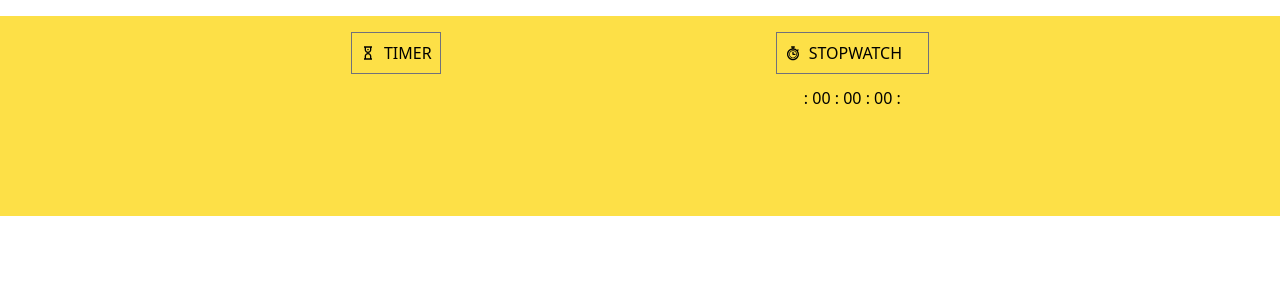
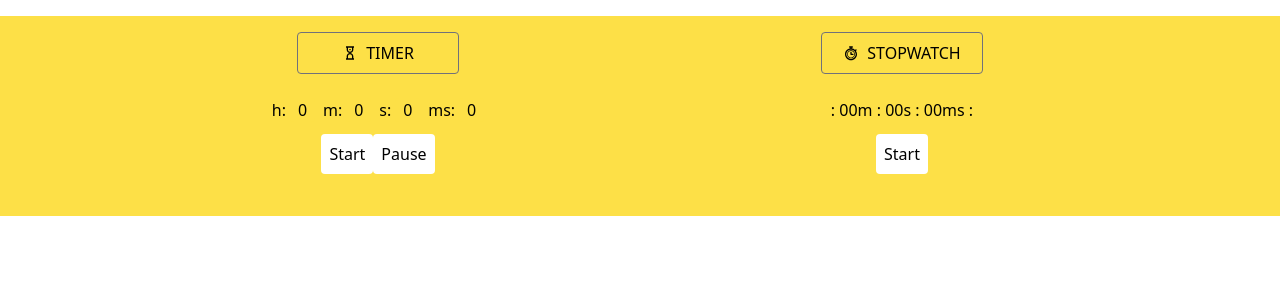
Before and after one commit to bajorunaitej/BIT-react, a React (Vite) app in the folder timeris/: page / in a window 1280 px wide. Shown: the top 300 px of the page. Built offline with nearby package versions, Linux system fonts and the light colour scheme.

Commit message:
timer display and buttons

```diff
--- a/timeris/src/App.jsx
+++ b/timeris/src/App.jsx
@@ -7,9 +7,9 @@ import Stopwatch from "./components/Stopwatch";
 function App() {
   return (
     <>
-      <div className="container mx-auto bg-yellow-300 min-h-[200px] p-4 mt-4 flex justify-evenly">
-        <div>
-          <p className="flex items-center gap-2 cursor-pointer border border-zinc-500 p-2">
+      <div className="container  flex justify-evenly mx-auto bg-yellow-300 min-h-[200px] p-4 mt-4">
+        <div className="flex flex-col items-center w-fit">
+          <p className="flex items-center justify-center align-top min-w-fit w-[50%] gap-2 cursor-pointer border border-zinc-500 p-2 rounded">
             <span>
               <CgSandClock />
             </span>
@@ -17,8 +17,8 @@ function App() {
           </p>
           <Timer />
         </div>
-        <div>
-          <p className="flex items-center gap-2 cursor-pointer border border-zinc-500 p-2">
+        <div className="flex flex-col items-center w-fit">
+          <p className="flex items-center justify-center align-top min-w-fit w-[50%] gap-2 cursor-pointer border border-zinc-500 p-2 rounded">
             <span>
               <TiStopwatch />
             </span>
--- a/timeris/src/components/Stopwatch.jsx
+++ b/timeris/src/components/Stopwatch.jsx
@@ -5,7 +5,7 @@ import { useState } from "react";
 export default function Stopwatch() {
   const [time, setTime] = useState({ ms: 0, s: 0, m: 0, h: 0 });
   const [interv, setInterv] = useState();
-  //   const [status, setStatus] = useState(0);
+  const [status, setStatus] = useState(0);
 
   //   not started = 0
   //   started = 1
@@ -13,7 +13,7 @@ export default function Stopwatch() {
 
   const start = () => {
     run();
-    // setStatus(1);
+    setStatus(1);
     setInterv(setInterval(run, 10));
   };
 
@@ -41,22 +41,22 @@ export default function Stopwatch() {
 
   const stop = () => {
     clearInterval(interv);
-    // setStatus(2);
+    setStatus(2);
   };
 
   const reset = () => {
     clearInterval(interv);
-    // setStatus(0);
+    setStatus(0);
     setTime({ ms: 0, s: 0, m: 0, h: 0 });
   };
 
   const resume = () => start();
 
   return (
-    <div className="m-3">
+    <div className="flex flex-col min-w-[300px] items-center m-3">
       <StopwatchDisplay time={time} />
       <StopwatchBtn
-        // status={status}
+        status={status}
         start={start}
         stop={stop}
         reset={reset}
--- a/timeris/src/components/Stopwatch/StopwatchBtn.jsx
+++ b/timeris/src/components/Stopwatch/StopwatchBtn.jsx
@@ -35,7 +35,7 @@ export default function StopwatchBtn(props) {
       {props.status === 2 ? (
         <div className="flex gap-4">
           <button
-            className="bg-[#fff] p-2 rounded hover:text-white hover:bg-[#7e3131] transition duration-200 ease-in-out"
+            className="bg-[#fff] p-2 rounded hover:text-white hover:bg-[#076d07] transition duration-200 ease-in-out"
             onClick={props.resume}
           >
             Resume
--- a/timeris/src/components/Stopwatch/StopwatchDisplay.jsx
+++ b/timeris/src/components/Stopwatch/StopwatchDisplay.jsx
@@ -6,17 +6,25 @@ export default function StopwatchDisplay(props) {
     if (props.time.h === 0) return "";
     else
       return (
-        <span>{props.time.h >= 10 ? props.time.h : "0" + props.time.h}</span>
+        <span>
+          {props.time.h >= 10 ? props.time.h : "0" + props.time.h + "h"}
+        </span>
       );
   };
   return (
     <div className="m-3">
       {h()}&nbsp;:&nbsp;
-      <span>{props.time.m >= 10 ? props.time.m : "0" + props.time.m}</span>
+      <span>
+        {props.time.m >= 10 ? props.time.m : "0" + props.time.m + "m"}
+      </span>
       &nbsp;:&nbsp;
-      <span>{props.time.s >= 10 ? props.time.s : "0" + props.time.s}</span>
+      <span>
+        {props.time.s >= 10 ? props.time.s : "0" + props.time.s + "s"}
+      </span>
       &nbsp;:&nbsp;
-      <span>{props.time.ms >= 10 ? props.time.ms : "0" + props.time.ms}</span>
+      <span>
+        {props.time.ms >= 10 ? props.time.ms : "0" + props.time.ms + "ms"}
+      </span>
       &nbsp;:&nbsp;
     </div>
   );
--- a/timeris/src/components/Timer.jsx
+++ b/timeris/src/components/Timer.jsx
@@ -1,11 +1,64 @@
 import TimerDisplay from "./Timer/TimerDisplay";
 import TimerBtn from "./Timer/TimerBtn";
+import { useState, useEffect } from "react";
 
 export default function Timer() {
+  const [hours, setHours] = useState(0);
+  const [minutes, setMinutes] = useState(0);
+  const [seconds, setSeconds] = useState(0);
+  const [miliSec, setMiliSec] = useState(0);
+  const [isRunning, setIsRunning] = useState(null);
+
+  useEffect(() => {
+    let interval;
+    if (isRunning) {
+      interval = setInterval(() => {
+        if (miliSec > 0) {
+          setMiliSec((miliSec) => {
+            miliSec - 1;
+          });
+        } else if (seconds > 0) {
+          setSeconds((seconds) => seconds - 1);
+          setMiliSec(99);
+        } else if (minutes > 0) {
+          setMinutes((minutes) => minutes - 1);
+          setSeconds(59);
+          setMiliSec(99);
+        } else if (hours > 0) {
+          setHours((hours) => hours - 1);
+          setMinutes(59);
+          setSeconds(59);
+          setMiliSec(99);
+        }
+      }, 10);
+    }
+    return () => clearInterval(interval);
+  }, [miliSec, seconds, minutes, hours, isRunning]);
+
+  const changeHours = (e) => {
+    setHours(e.target.value);
+  };
+
+  const changeMinutes = (e) => {
+    setMinutes(e.target.value);
+  };
+
+  const changeSeconds = (e) => {
+    setSeconds(e.target.value);
+  };
+
   return (
-    <div className="m-3">
-      <TimerDisplay />
-      <TimerBtn />
+    <div className="flex flex-col min-w-[300px] items-center m-3">
+      <TimerDisplay
+        miliSec={miliSec}
+        seconds={seconds}
+        minutes={minutes}
+        hours={hours}
+        changeHours={changeHours}
+        changeMinutes={changeMinutes}
+        changeSeconds={changeSeconds}
+      />
+      <TimerBtn isRunning={isRunning} />
     </div>
   );
 }
--- a/timeris/src/components/Timer/TimerBtn.jsx
+++ b/timeris/src/components/Timer/TimerBtn.jsx
@@ -1,3 +1,57 @@
-export default function TimerBtn() {
-  return <div></div>;
+export default function TimerBtn({
+  isRunning,
+  startTimer,
+  stopTimer,
+  pauseTimer,
+}) {
+  return (
+    <div>
+      {!isRunning && (
+        <button
+          onClick={startTimer}
+          className="bg-[#fff] p-2 rounded hover:text-white hover:bg-[#076d07] transition duration-200 ease-in-out"
+        >
+          Start
+        </button>
+      )}
+      {isRunning && (
+        <button
+          onClick={stopTimer}
+          className="bg-[#fff] p-2 rounded hover:text-white hover:bg-[#7e3131] transition duration-200 ease-in-out"
+        >
+          Stop
+        </button>
+      )}
+      {""}
+      <button
+        onClick={pauseTimer}
+        className="bg-[#fff] p-2 rounded hover:text-white hover:bg-[#6b3ea7] transition duration-200 ease-in-out"
+      >
+        Pause
+      </button>
+    </div>
+  );
 }
+
+{
+  /* <div className="flex gap-4">
+<button
+    className="bg-[#fff] p-2 rounded hover:text-white hover:bg-[#076d07] transition duration-200 ease-in-out"
+    onClick={isRunning}
+  >
+    Start
+  </button>
+  <button
+    className="bg-[#fff] p-2 rounded hover:text-white hover:bg-[#7e3131] transition duration-200 ease-in-out"
+    onClick={isRunning}
+  >
+    Stop
+  </button>
+  <button
+    className="bg-[#fff] p-2 rounded hover:text-white hover:bg-[#6b3ea7] transition duration-200 ease-in-out"
+    onClick={isRunning}
+  >
+    Reset
+  </button>
+</div> */
+}
--- a/timeris/src/components/Timer/TimerDisplay.jsx
+++ b/timeris/src/components/Timer/TimerDisplay.jsx
@@ -1,3 +1,55 @@
-export default function TimerDisplay() {
-  return <div></div>;
+/* eslint-disable react/prop-types */
+export default function TimerDisplay({
+  miliSec,
+  seconds,
+  minutes,
+  hours,
+  changeHours,
+  changeMinutes,
+  changeSeconds,
+}) {
+  return (
+    <div className="flex m-3 gap-2">
+      <div className="flex gap-1">
+        {" "}
+        <label>h: </label>
+        <input
+          value={hours}
+          min={0}
+          onChange={changeHours}
+          className="w-[25px] bg-yellow-300 rounded hover:bg-yellow-400 text-center outline-orange-400 "
+        />
+      </div>
+      <div className="flex gap-1">
+        {" "}
+        <label>m: </label>
+        <input
+          value={minutes}
+          min={0}
+          max={59}
+          onChange={changeMinutes}
+          className="w-[25px] bg-yellow-300 rounded hover:bg-yellow-400 text-center outline-orange-400"
+        />
+      </div>
+      <div className="flex gap-1">
+        {" "}
+        <label>s: </label>
+        <input
+          value={seconds}
+          min={0}
+          max={59}
+          onChange={changeSeconds}
+          className="w-[25px] bg-yellow-300 rounded hover:bg-yellow-400 text-center outline-orange-400"
+        />
+      </div>
+      <div className="flex gap-1">
+        {" "}
+        <label>ms: </label>
+        <input
+          value={miliSec}
+          className="w-[25px] bg-yellow-300 rounded hover:bg-yellow-400 text-center outline-orange-400"
+        />
+      </div>
+    </div>
+  );
 }
```
